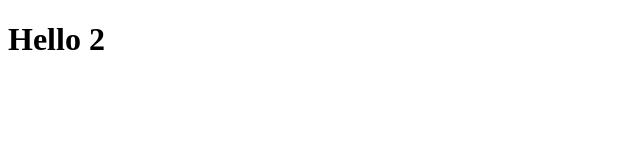
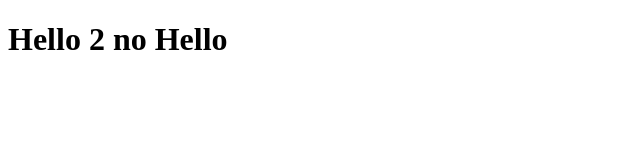
Before and after one commit to konoplitskii/git, a plain HTML site: page index.html in a window 1280 px wide. Shown: the whole page, without its empty margins (0-640 px from the left). Drawn offline with Linux system fonts and the light colour scheme.

Commit message:
change index file 2

```diff
--- a/index.html
+++ b/index.html
@@ -6,6 +6,6 @@
 </head>
 <body>
 
-    <h1>Hello 2</h1>
+    <h1>Hello 2 no Hello</h1>
 </body>
 </html>
```
